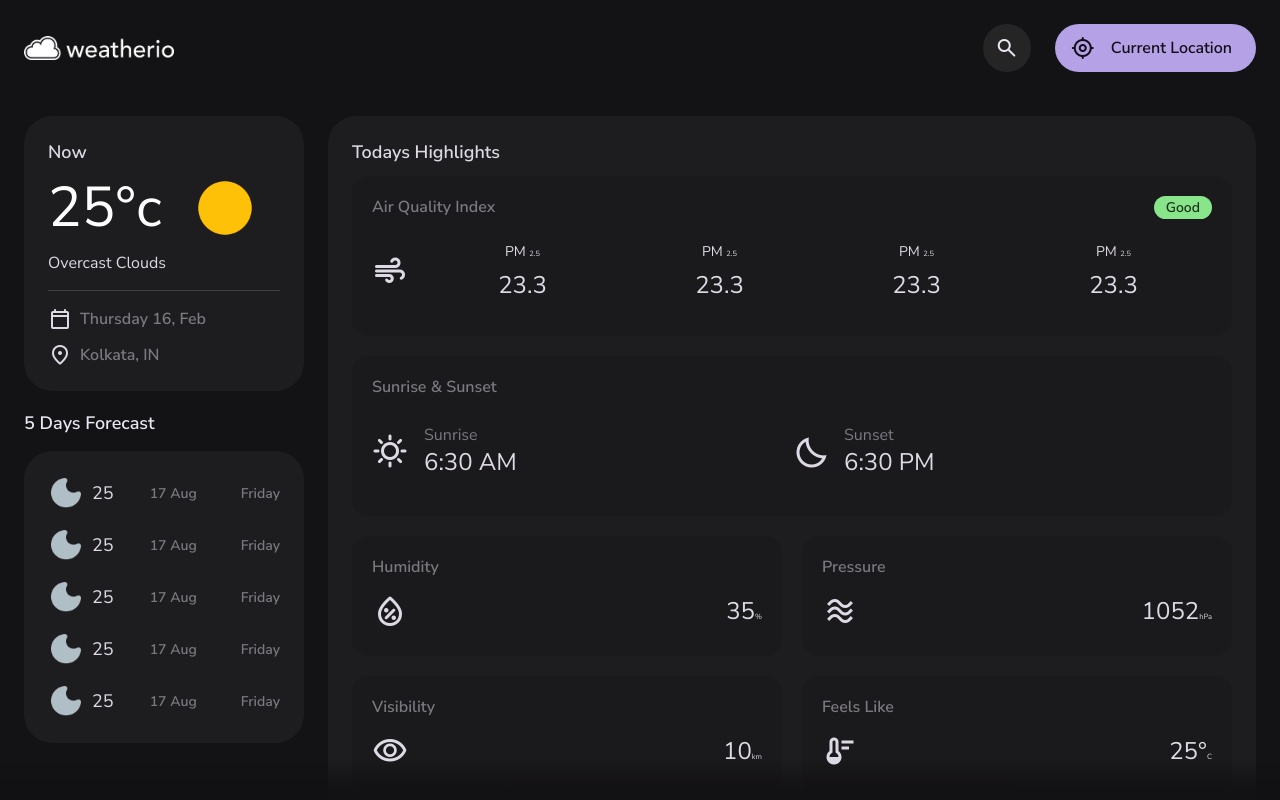
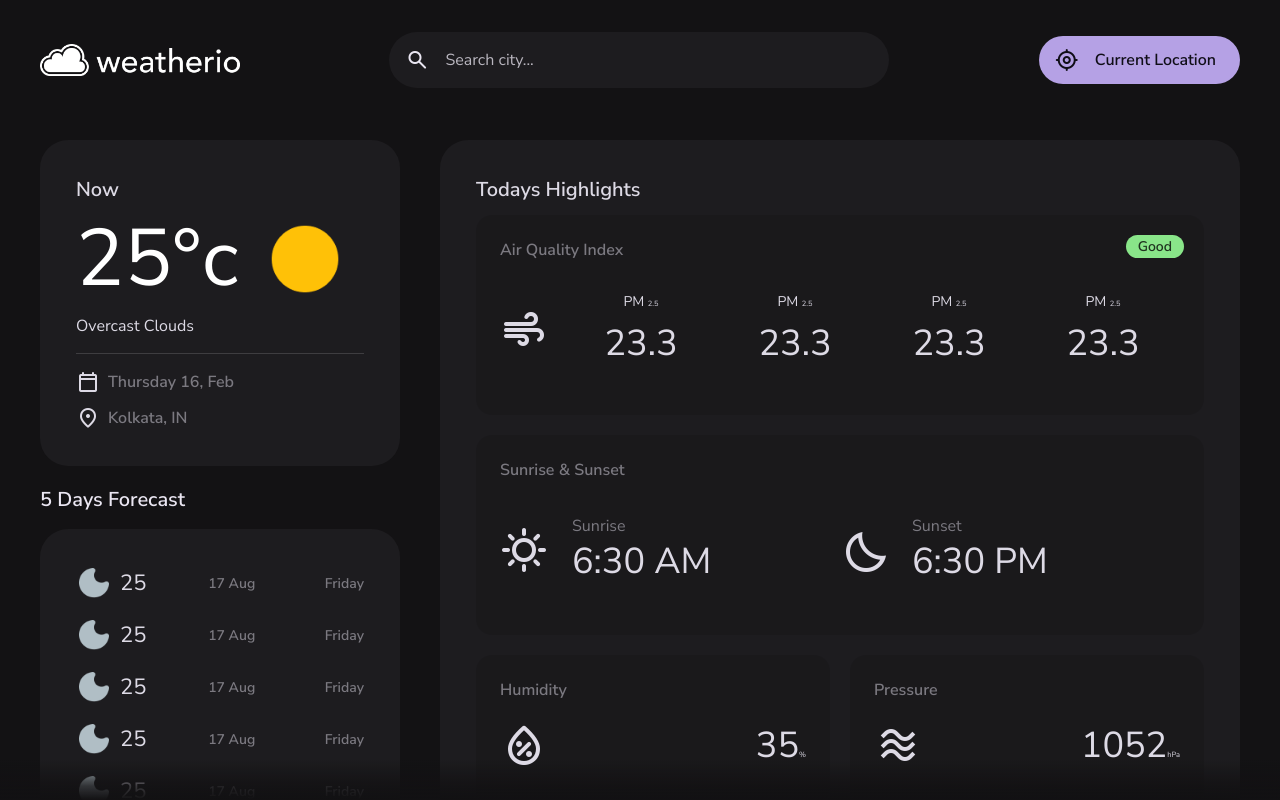
Before and after one commit to FireBird1998/Weather-App-V2, a website built with Vite: page index.html in a window 1280 px wide. Built offline with nearby package versions, Linux system fonts and the light colour scheme.

Commit message:
css responsive style done

```diff
--- a/index.html
+++ b/index.html
@@ -45,7 +45,7 @@
             <!-- Search input field -->
             <input type="search" name="search" placeholder="Search city..." class="search-field" autocomplete="off" data-search-field>
             <!-- Search icon -->
-            <span class="m-icon">search</span>
+            <span class="m-icon leading-icon">search</span>
             <!-- Search toggler button -->
             <button class="icon-btn leading-icon has-state" aria-label="close search" data-search-toggler>
               <span class="m-icon">arrow_back</span>
@@ -302,8 +302,6 @@
                 </div>
               </div>
             </div>
-
-          </div>
           </section>
 
           <!-- Hourly forcust -->
--- a/public/css/style.css
+++ b/public/css/style.css
@@ -846,4 +846,171 @@ responsive for larger that 768px screen
     border-top-left-radius: var(--radius-16);
   }
 
+  .slider-list::before { display: none; }
+
+  .slider-list::after { min-width: 12px; }
+
+  .hourly-forecast .card-sm { padding: 16px; }
 }
+
+/*
+responsive for larger that 1200px screen
+*/
+@media (min-width: 1200px){
+
+  /*
+  CUSTOME PROPERTY
+  */
+
+  :root{
+    /* Font Size */
+    --heading: 8rem;
+    --title-2: 2rem;
+  }
+
+   /*
+  REUSED STYLES
+  */
+
+  .container { padding: 40px; }
+
+  .card-lg {
+    padding: 36px;
+  }
+
+  .card-sm {
+    padding: 24px;
+  }
+
+  .title-1 { --title-1: 3.6rem; }
+
+  .highlight-card.two .card-item { column-gap: 24px; }
+
+  /*
+  HEADER
+  */
+
+  .header .icon-btn { display: none; }
+
+  .logo img {
+    width: 200px;
+  }
+
+  .header {
+    position: relative;
+    height: 120px;
+    z-index: 4;
+  }
+
+  .header .container {
+    padding-block: 0;
+    height: 100%;
+  }
+
+  .search-view,
+  .search-view.active {
+    all: unset;
+    display: block;
+    position: relative;
+    width: 500px;
+    animation: none;
+  }
+
+  .search-wrapper { border-block-end: none; }
+
+  .search-wrapper > .m-icon { display: block; }
+
+  .search-field,
+  .search-view .view-list {
+    background-color: var(--surface);
+  }
+
+  .search-field {
+    height: 56px;
+    border-radius: var(--radius-28);
+  }
+
+  .search-result,
+  .search-view:not(:focus-within) .search-result{
+    display: none;
+  }
+
+  .search-view:focus-within .search-result.active {
+    display: block;
+  }
+
+  .search-view:has(.search-result.active):focus-within .search-field {
+    border-bottom-left-radius: 0;
+    border-bottom-right-radius: 0;
+  }
+
+  .search-view .view-list {
+    position: absolute;
+    top: 100%;
+    left: 0;
+    width: 100%;
+    max-height: 360px;
+    border-radius: 0 0 var(--radius-28) var(--radius-28);
+    border-block-start: 1px solid var(--outline);
+    overflow-y: auto; /* for firefox */
+    overflow-y: overlay;
+  }
+
+  .search-view .view-list:empty {
+    min-height: 120px;
+  }
+
+  .search-view .view-list::-webkit-scrollbar-button {
+    height: 20px;
+  }
+
+  .search-view:is(:hover, :has(.view-list):hover) {
+    filter: drop-shadow(var(--shadow-1));
+  }
+
+  .search-view:is(:focus-within, :has(.view-list):focus-within) {
+    filter: drop-shadow(var(--shadow-2));
+  }
+
+  /*
+  MAIN
+  */
+  main {
+    height: calc(100vh - 120px);
+    height: calc(100svh - 120px);
+  }
+
+  article.container {
+    grid-template-columns: 360px minmax(0, 1fr);
+    gap: 40px;
+  }
+
+  .current-weather .weather-icon {
+    width: 80px;
+  }
+
+  .forecast-card .title-2 {
+    --title-2: 2.2rem;
+  }
+
+  .highlight-card:nth-child(-n+2) {
+    height: 200px;
+  }
+
+  .highlight-card:nth-child(n+3) {
+    height: 150px;
+  }
+
+  .highlight-card .m-icon { font-size: 4.8rem; }
+
+  .slider-list { gap: 16px; }
+
+}
+
+
+/*
+responsive for larger that 1400px screen
+*/
+@media (min-width: 1400px){
+  .highlight-list{ grid-template-columns: repeat(4, 1fr); }
+}
--- /dev/null
+++ b/public/js/api.js
@@ -0,0 +1,5 @@
+// @ Creator firebird1998
+
+'use strict';
+
+const api_key = "7c0dc075d46cb8bd3f95bcab09783971";
```
